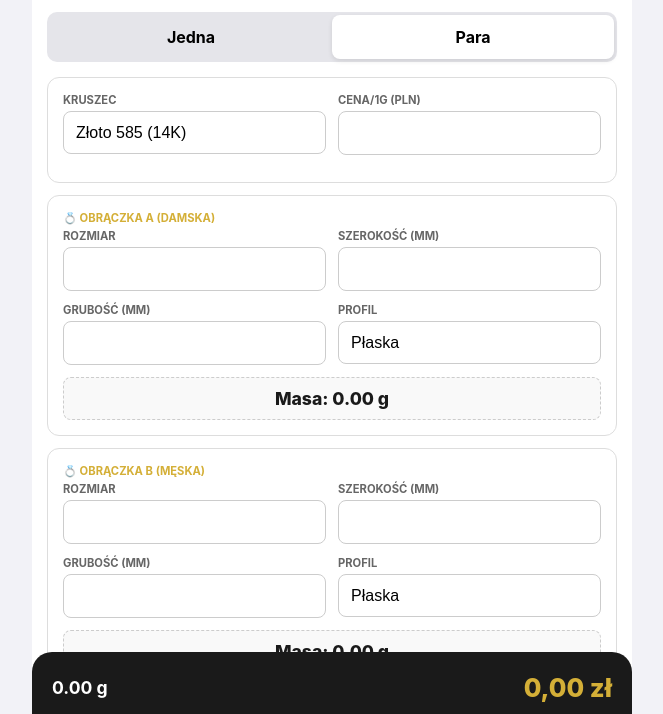
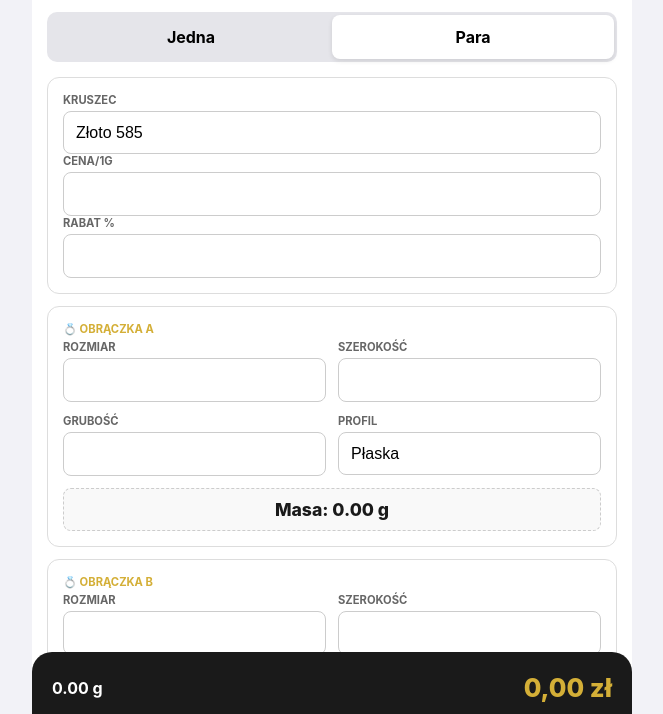
Before and after one commit to zbnorwey/RS_Kalkulator-jubilerski, a plain HTML site: page index.html in a window 1280 px wide. Shown: the part 77-791 px from the top of the page, without its empty margins (308-971 px from the left). Drawn offline with Linux system fonts and the light colour scheme.

Commit message:
Update index.html

```diff
--- a/index.html
+++ b/index.html
@@ -72,37 +72,44 @@
         </div>
 
         <div class="card">
-            <div class="row">
+            <div class="row-triple">
                 <div>
                     <label>Kruszec</label>
                     <select id="kruszec" onchange="oblicz()">
-                        <option value="10.9">Złoto 333 (8K)</option>
-                        <option value="13.6" selected>Złoto 585 (14K)</option>
-                        <option value="15.5">Złoto 750 (18K)</option>
-                        <option value="10.5">Srebro 925</option>
+                        <option value="10.9">Złoto 333</option>
+                        <option value="13.6" selected>Złoto 585</option>
+                        <option value="15.5">Złoto 750</option>
+						<option value="10.5">Srebro 925</option>
                     </select>
                 </div>
-                <div class="no-view">
-                    <label>Cena/1g (PLN)</label>
+                <div>
+                    <label>Cena/1g</label>
                     <input type="number" id="cenaGram" value="" oninput="oblicz()">
+                </div>
+                <div>
+                    <label>Rabat %</label>
+                    <input type="number" id="rabatProcent" value="" min="0" max="100" oninput="oblicz()" style="color:var(--sale); font-weight:bold;">
                 </div>
             </div>
         </div>
 
         <div class="card" id="card-a">
-            <label style="color:var(--gold)">💍 Obrączka A (Damska)</label>
+            <label style="color:var(--gold)">💍 Obrączka A</label>
             <div class="row">
                 <div><label>Rozmiar</label><input type="number" id="r1_roz" value="" oninput="oblicz()"></div>
-                <div><label>Szerokość (mm)</label><input type="number" id="r1_szer" value="" step="0.5" oninput="oblicz()"></div>
+                <div><label>Szerokość</label><input type="number" id="r1_szer" value="" step="0.5" oninput="oblicz()"></div>
             </div>
             <div class="row">
-                <div><label>Grubość (mm)</label><input type="number" id="r1_grub" value="" step="0.1" oninput="oblicz()"></div>
+                <div><label>Grubość</label><input type="number" id="r1_grub" value="" step="0.1" oninput="oblicz()"></div>
                 <div><label>Profil</label>
                     <select id="r1_mod" onchange="oblicz()">
                         <option value="1.0">Płaska</option>
+						<option value="0.93">Płaska + Faz.</option>
                         <option value="1.12">Płaska + Socz.</option>
+						<option value="1.05">Płaska + Faz + Socz.</option>
                         <option value="0.8">Półokrągła</option>
                         <option value="0.95">Półokr. + Socz.</option>
+
                     </select>
                 </div>
             </div>
@@ -110,17 +117,19 @@
         </div>
 
         <div class="card" id="card-b">
-            <label style="color:var(--gold)">💍 Obrączka B (Męska)</label>
+            <label style="color:var(--gold)">💍 Obrączka B</label>
             <div class="row">
                 <div><label>Rozmiar</label><input type="number" id="r2_roz" value="" oninput="oblicz()"></div>
-                <div><label>Szerokość (mm)</label><input type="number" id="r2_szer" value="" step="0.5" oninput="oblicz()"></div>
+                <div><label>Szerokość</label><input type="number" id="r2_szer" value="" step="0.5" oninput="oblicz()"></div>
             </div>
             <div class="row">
-                <div><label>Grubość (mm)</label><input type="number" id="r2_grub" value="" step="0.1" oninput="oblicz()"></div>
+                <div><label>Grubość</label><input type="number" id="r2_grub" value="" step="0.1" oninput="oblicz()"></div>
                 <div><label>Profil</label>
                     <select id="r2_mod" onchange="oblicz()">
                         <option value="1.0">Płaska</option>
+						<option value="0.93">Płaska + Faz.</option>
                         <option value="1.12">Płaska + Socz.</option>
+						<option value="1.05">Płaska + Faz + Socz.</option>
                         <option value="0.8">Półokrągła</option>
                         <option value="0.95">Półokr. + Socz.</option>
                     </select>
@@ -130,16 +139,17 @@
         </div>
 
         <div class="card">
-            <label>Notatki i Grawer</label>
-            <textarea id="notatki" rows="5" placeholder="Brak uwag..."></textarea>
+            <label>Uwagi i Grawer</label>
+            <textarea id="notatki" rows="2"></textarea>
+            <div id="discount-info" style="margin-top:10px;">Zastosowano rabat: <span id="val-discount">0</span>%</div>
         </div>
 
-        <button class="btn-view no-view" onclick="togglePreview()">👁️ OFERTA DLA KLIENTA</button>
-        <button class="btn-view" id="btn-back" style="display:none; background:#666;" onclick="togglePreview()">⬅ EDYTUJ PONOWNIE</button>
+        <button class="btn-view no-view" onclick="togglePreview()">👁️ WIDOK DLA KLIENTA</button>
+        <button class="btn-view" id="btn-back" style="display:none; background:#666;" onclick="togglePreview()">⬅ POWRÓT</button>
     </div>
 
     <div class="sticky-summary">
-        <div id="totalMasa" style="font-weight:bold; font-size: 1.1rem;">0.00 g</div>
+        <div id="totalMasa" style="font-weight:bold;">0.00 g</div>
         <div id="totalKoszt" style="color:var(--gold); font-weight:800; font-size:1.6rem">0.00 zł</div>
     </div>
 </div>
@@ -156,15 +166,12 @@
     }
 
     function oblicz() {
-        const getV = (id) => {
-            const el = document.getElementById(id);
-            return el.tagName === 'SELECT' ? parseFloat(el.value) : (parseFloat(el.value) || 0);
-        };
+        const getV = (id) => parseFloat(document.getElementById(id).value) || 0;
 
-        const g = getV('kruszec'), c = getV('cenaGram');
-        const f = (r, s, gr, m) => {
-            if(r <= 0 || s <= 0 || gr <= 0) return 0;
-            const sr = 12.33 + (r * 0.333);
+        const g = getV('kruszec'), c = getV('cenaGram'), r = getV('rabatProcent');
+        const f = (roz, s, gr, m) => {
+            if(roz <= 0 || s <= 0 || gr <= 0) return 0;
+            const sr = 12.33 + (roz * 0.333);
             return (Math.PI * (Math.pow(sr/2+gr, 2) - Math.pow(sr/2, 2)) * s * g / 1000) * m;
         };
 
@@ -175,23 +182,23 @@
         if(mode === 'pair') document.getElementById('r2_w').innerText = `Masa: ${m2.toFixed(2)} g`;
 
         const tm = m1 + m2;
+        let cenaKoncowa = tm * c;
+        if(r > 0) cenaKoncowa = cenaKoncowa * (1 - r/100);
+
         document.getElementById('totalMasa').innerText = tm.toFixed(2) + " g";
-        document.getElementById('totalKoszt').innerText = (tm * c).toLocaleString('pl-PL', { minimumFractionDigits: 2, maximumFractionDigits: 2 }) + " zł";
+        document.getElementById('totalKoszt').innerText = cenaKoncowa.toLocaleString('pl-PL', { minimumFractionDigits: 2, maximumFractionDigits: 2 }) + " zł";
+
+        document.getElementById('val-discount').innerText = r;
+        document.getElementById('discount-info').style.display = r > 0 ? 'block' : 'none';
     }
 
     function togglePreview() {
         const root = document.getElementById('app-root');
         const isPreview = root.classList.toggle('preview-mode');
-        const btnBack = document.getElementById('btn-back');
-
-        document.getElementById('display-date').innerText = new Date().toLocaleDateString();
-        btnBack.style.display = isPreview ? 'block' : 'none';
-
-        // Przewiń na górę, żeby screenshot był ładny
+        document.getElementById('btn-back').style.display = isPreview ? 'block' : 'none';
+        document.getElementById('display-date').innerText = "Data: " + new Date().toLocaleDateString();
         window.scrollTo(0,0);
     }
-
-    // Start
     setTimeout(oblicz, 100);
 </script>
 </body>
```
